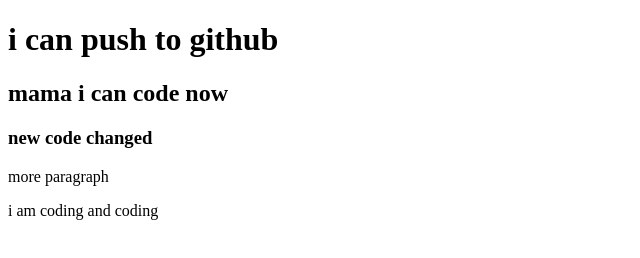
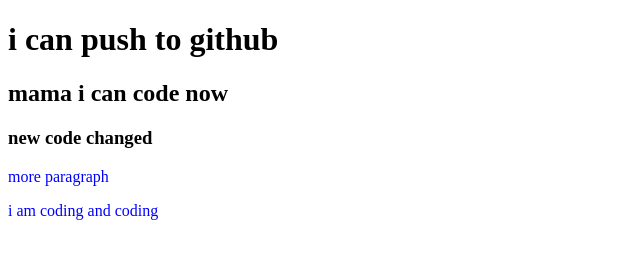
Before and after one commit to Ashraf102030/my-second-repo, a plain HTML site: page index.html in a window 1280 px wide. Shown: the whole page, without its empty margins (0-640 px from the left). Drawn offline with Linux system fonts and the light colour scheme.

Commit message:
changed color

```diff
--- a/index.html
+++ b/index.html
@@ -5,7 +5,6 @@
     <meta http-equiv="X-UA-Compatible" content="IE=edge">
     <meta name="viewport" content="width=device-width, initial-scale=1.0">
     <title>my second github repo</title>
-    <link rel="stylesheet" href="style.css">
     <link rel="stylesheet" href="style.css">
 </head>
 <body>
--- /dev/null
+++ b/style.css
@@ -0,0 +1,3 @@
+p{
+    color:blue
+}
```
